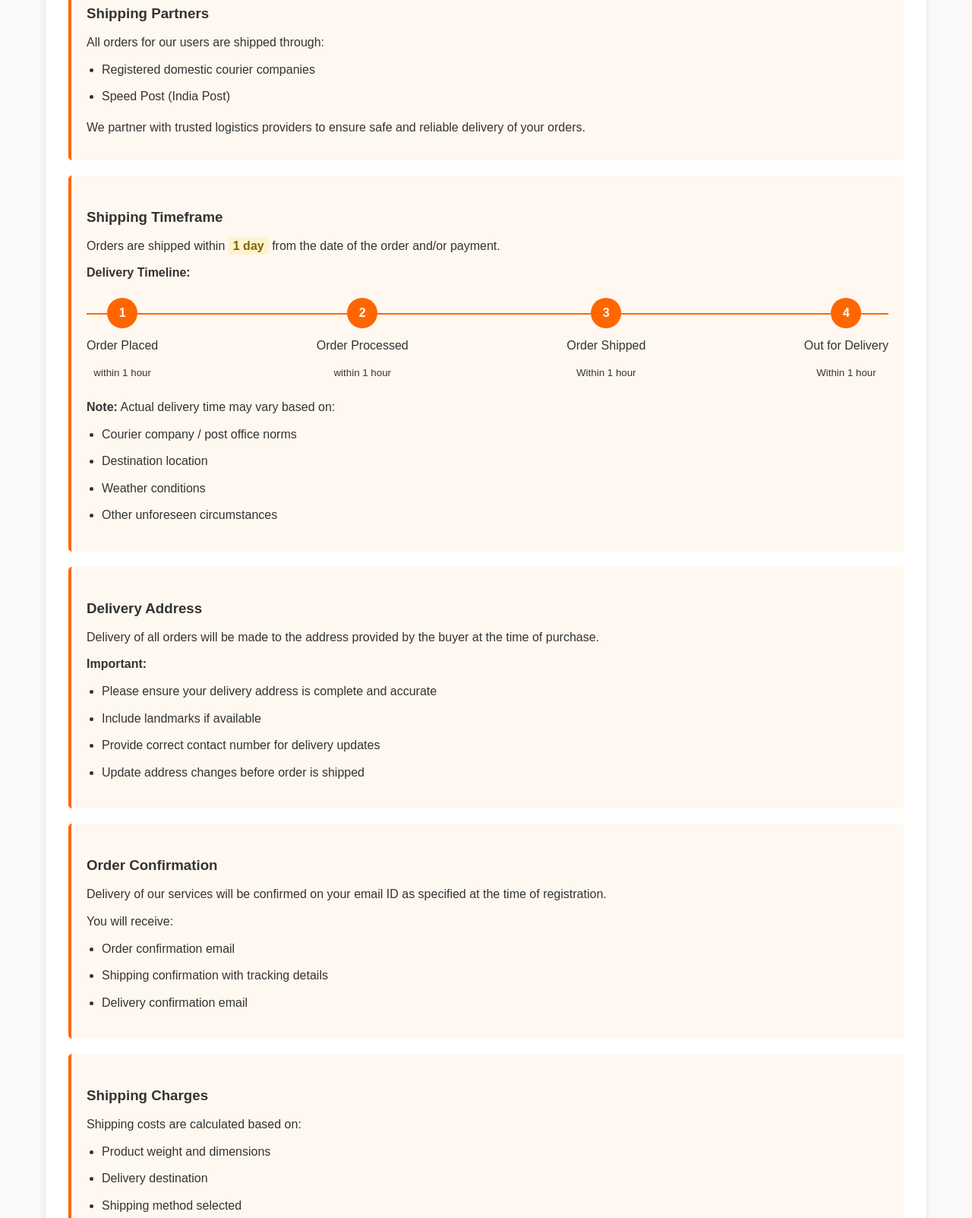
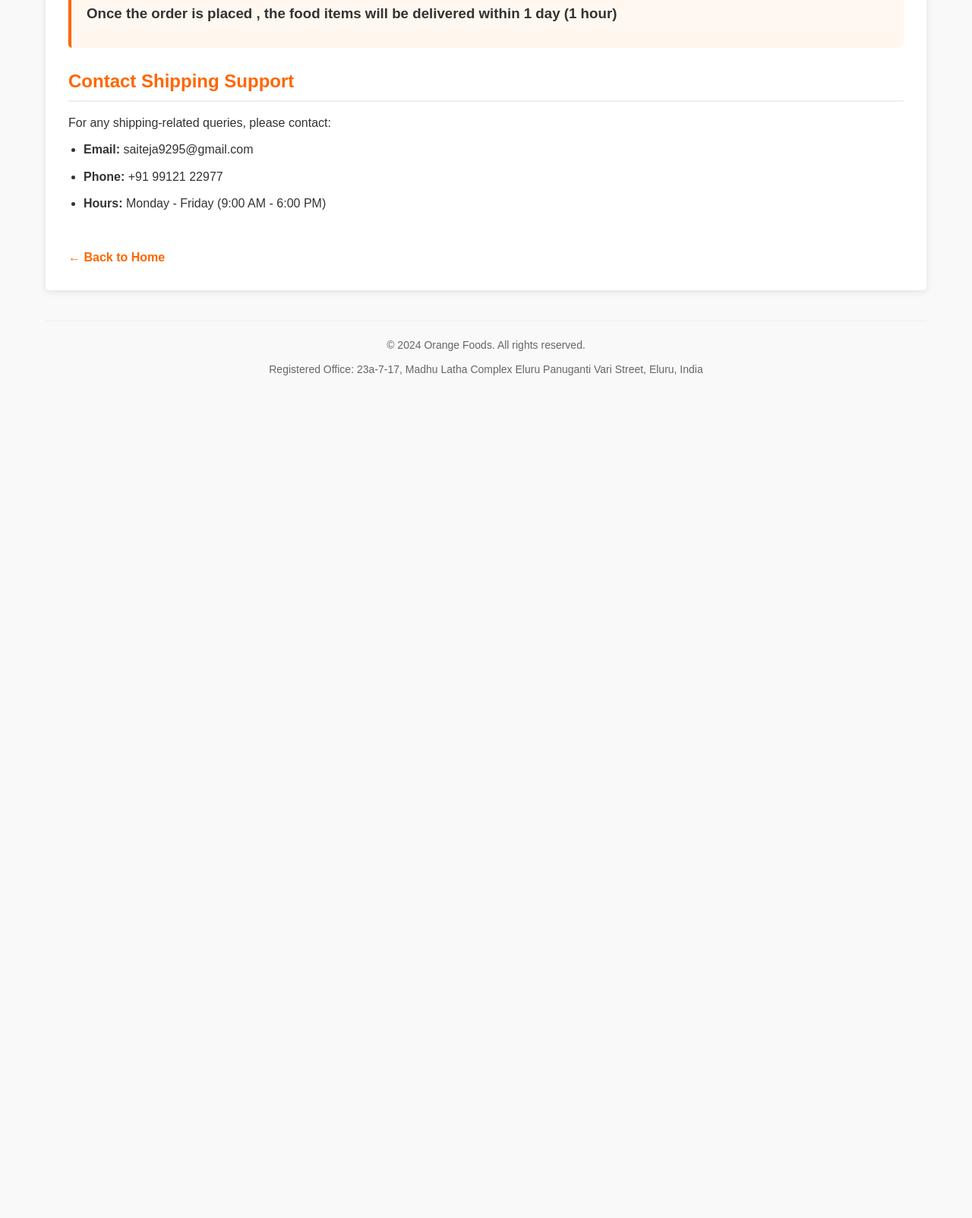
Before and after one commit to dvsp3639/orange-online-delivery, a plain HTML site: page shipping_policy.html in a window 1280 px wide. Shown: the part 405-2008 px from the top of the page at 76% size. After the commit the page ends 932 px from the top, so only its background shows below. Drawn offline with Linux system fonts and the light colour scheme.

Commit message:
Update shipping_policy.html

```diff
--- a/shipping_policy.html
+++ b/shipping_policy.html
@@ -154,125 +154,10 @@
         <p>At Orange Foods, we strive to deliver your orders in the most efficient and timely manner. Please read our shipping policy carefully.</p>
 
         <div class="policy-section">
-            <h3>Shipping Partners</h3>
-            <p>All orders for our users are shipped through:</p>
-            <ul>
-                <li>Registered domestic courier companies</li>
-                <li>Speed Post (India Post)</li>
-            </ul>
-            <p>We partner with trusted logistics providers to ensure safe and reliable delivery of your orders.</p>
+            <h3>Once the order is placed , the food items will be delivered within 1 day (1 hour)</h3>
+
         </div>
 
-        <div class="policy-section">
-            <h3>Shipping Timeframe</h3>
-            <p>Orders are shipped within <span class="highlight">1 day</span> from the date of the order and/or payment.</p>
-
-            <p><strong>Delivery Timeline:</strong></p>
-            <div class="timeline">
-                <div class="timeline-item">
-                    <div class="circle">1</div>
-                    <p>Order Placed</p>
-                    <small>within 1 hour</small>
-                </div>
-                <div class="timeline-item">
-                    <div class="circle">2</div>
-                    <p>Order Processed</p>
-                    <small>within 1 hour</small>
-                </div>
-                <div class="timeline-item">
-                    <div class="circle">3</div>
-                    <p>Order Shipped</p>
-                    <small>Within 1 hour</small>
-                </div>
-                <div class="timeline-item">
-                    <div class="circle">4</div>
-                    <p>Out for Delivery</p>
-                    <small>Within 1 hour</small>
-                </div>
-            </div>
-
-            <p><strong>Note:</strong> Actual delivery time may vary based on:</p>
-            <ul>
-                <li>Courier company / post office norms</li>
-                <li>Destination location</li>
-                <li>Weather conditions</li>
-                <li>Other unforeseen circumstances</li>
-            </ul>
-        </div>
-
-        <div class="policy-section">
-            <h3>Delivery Address</h3>
-            <p>Delivery of all orders will be made to the address provided by the buyer at the time of purchase.</p>
-
-            <p><strong>Important:</strong></p>
-            <ul>
-                <li>Please ensure your delivery address is complete and accurate</li>
-                <li>Include landmarks if available</li>
-                <li>Provide correct contact number for delivery updates</li>
-                <li>Update address changes before order is shipped</li>
-            </ul>
-        </div>
-
-        <div class="policy-section">
-            <h3>Order Confirmation</h3>
-            <p>Delivery of our services will be confirmed on your email ID as specified at the time of registration.</p>
-            <p>You will receive:</p>
-            <ul>
-                <li>Order confirmation email</li>
-                <li>Shipping confirmation with tracking details</li>
-                <li>Delivery confirmation email</li>
-            </ul>
-        </div>
-
-        <div class="policy-section">
-            <h3>Shipping Charges</h3>
-            <p>Shipping costs are calculated based on:</p>
-            <ul>
-                <li>Product weight and dimensions</li>
-                <li>Delivery destination</li>
-                <li>Shipping method selected</li>
-            </ul>
-
-            <div class="warning-box">
-                <p><strong>Important:</strong> If there are any shipping cost(s) levied by the seller or the Platform Owner, the same is <strong>not refundable</strong>.</p>
-            </div>
-        </div>
-
-        <div class="policy-section">
-            <h3>Delivery Limitations</h3>
-            <p><strong>Platform Owner shall not be liable for any delay in delivery by the courier company / postal authority.</strong></p>
-
-            <p>Factors beyond our control include:</p>
-            <ul>
-                <li>Natural disasters or extreme weather</li>
-                <li>Transportation delays</li>
-                <li>Customs clearance (if applicable)</li>
-                <li>Political unrest or strikes</li>
-                <li>Address errors or recipient unavailability</li>
-            </ul>
-        </div>
-
-        <div class="policy-section">
-            <h3>Tracking Your Order</h3>
-            <p>Once your order is shipped, you will receive a tracking number via email and SMS (if provided).</p>
-            <p>You can track your order by:</p>
-            <ul>
-                <li>Clicking the tracking link in your email</li>
-                <li>Visiting the courier company's website with your tracking number</li>
-                <li>Contacting our customer support</li>
-            </ul>
-        </div>
-
-        <div class="policy-section">
-            <h3>Delivery Attempts</h3>
-            <p>Our delivery partners typically make 2-3 delivery attempts:</p>
-            <ul>
-                <li>First attempt: As per scheduled delivery date</li>
-                <li>Subsequent attempts: Within next 2-3 working days</li>
-                <li>If all attempts fail: Order returns to sender</li>
-            </ul>
-            <p>Please ensure someone is available to receive the delivery during business hours.</p>
-        </div>
 
         <h2>Contact Shipping Support</h2>
         <p>For any shipping-related queries, please contact:</p>
```
